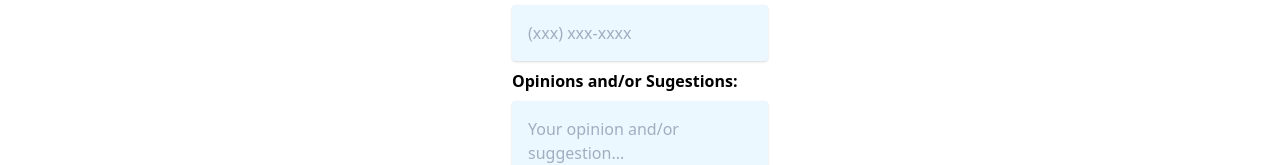
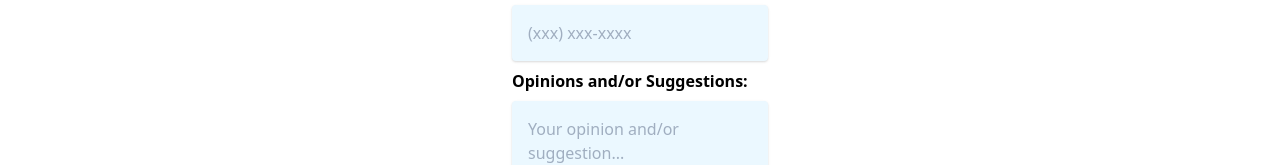
Before and after one commit to patriciacvcosta/Palpite-Box, a Next.js app: page /opinions-suggestions in a window 1280 px wide. Shown: the part 591-756 px from the top of the page. Built offline with nearby package versions, Linux system fonts and the light colour scheme.

Commit message:
readme added

```diff
--- a/pages/opinions-suggestions.js
+++ b/pages/opinions-suggestions.js
@@ -145,7 +145,7 @@ const Review = () => {
                             Phone is required and must follow the pattern: (xxx) xxx-xxxx.
                         </span>
                     }
-                    <label className='font-bold'>Opinions and/or Sugestions:</label>
+                    <label className='font-bold'>Opinions and/or Suggestions:</label>
                     <textarea
                         type='text'
                         className='w-full h-40 p-4 block shadow bg-blue-100 my-2 rounded'
```
Also changed, not shown: public/Palpite-Box-Image.jpg (added), 1 other file (tests, documents, lock files or other folders).
